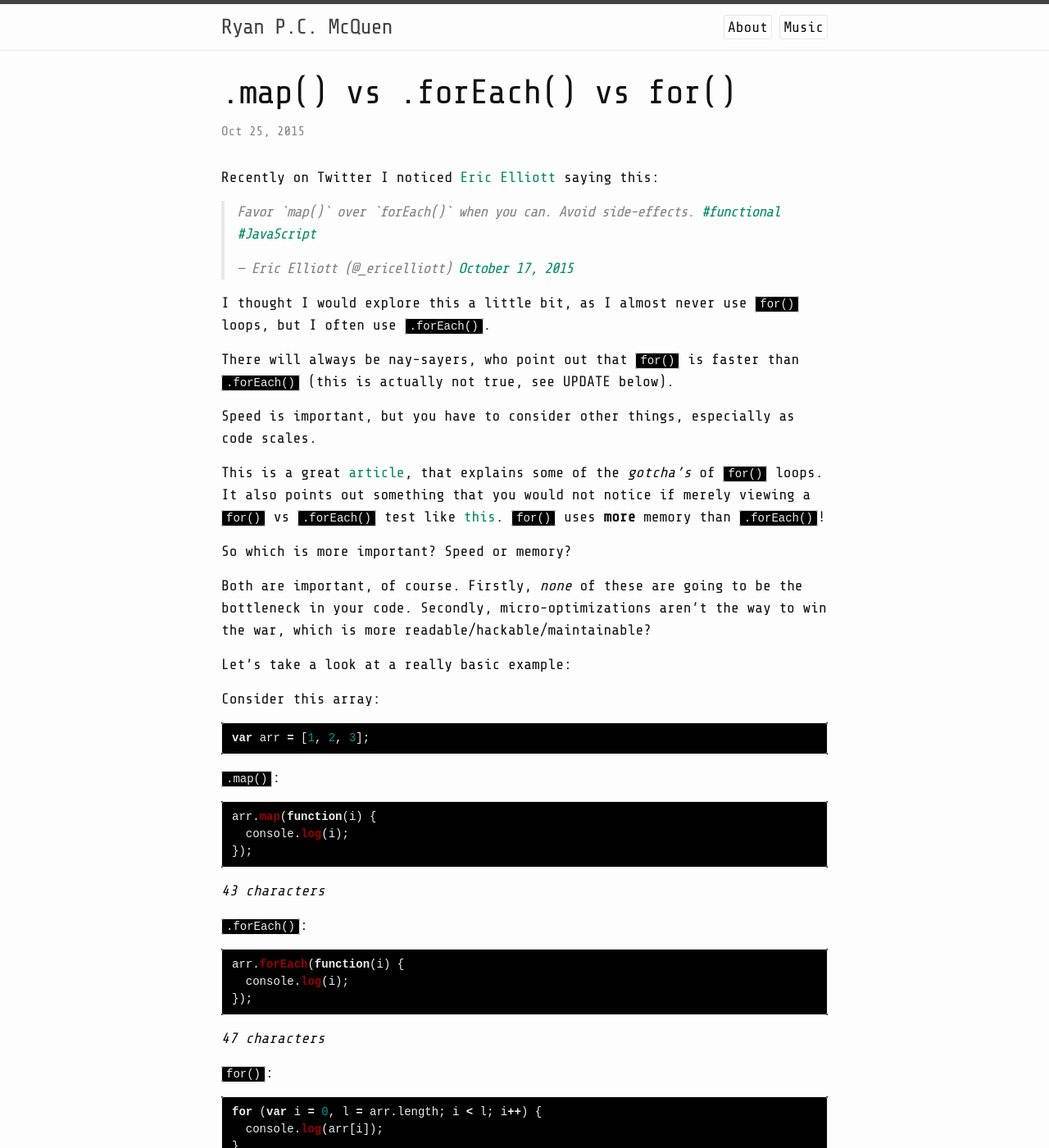
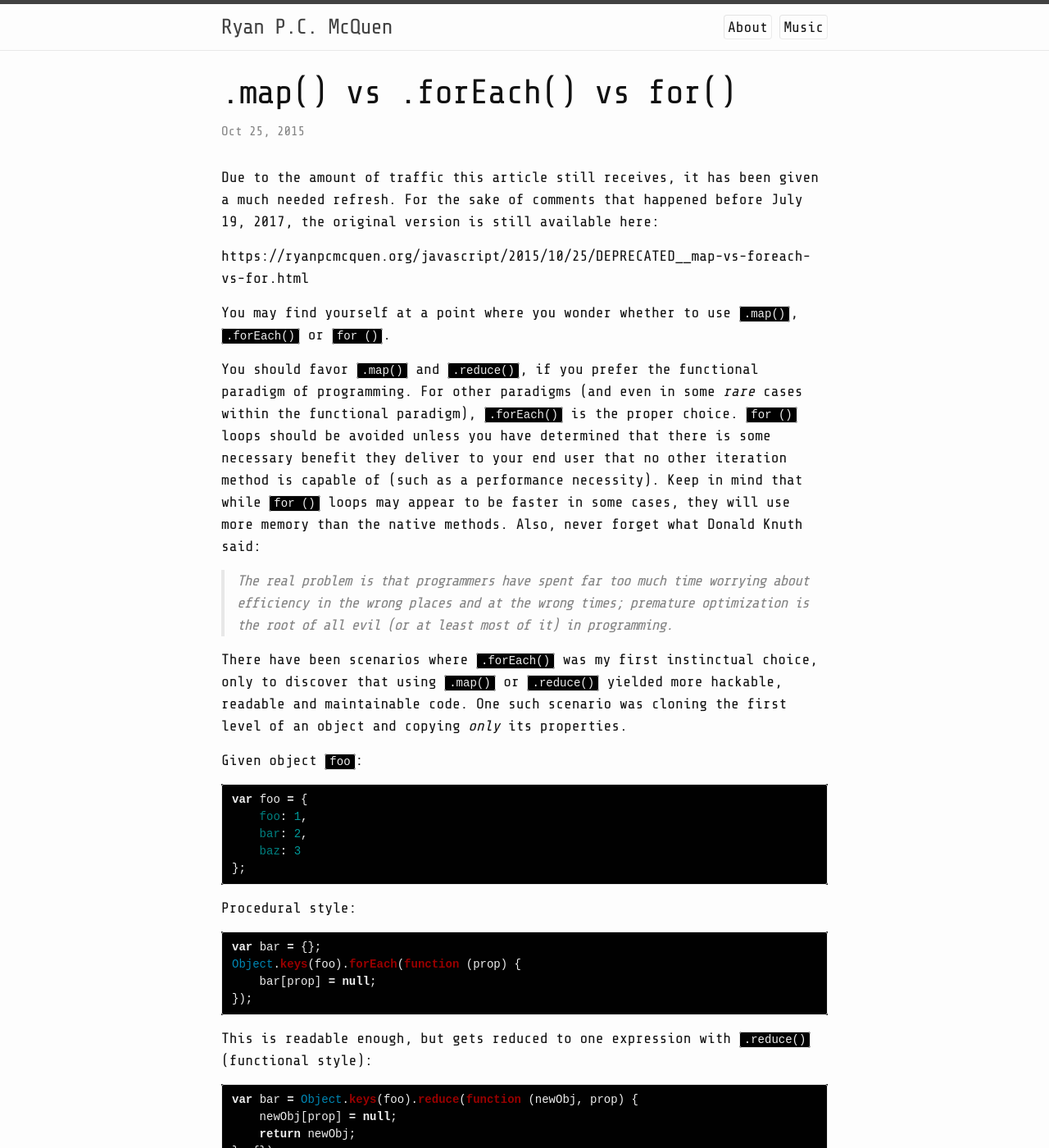
Before and after one commit to ryanpcmcquen/ryanpcmcquen.github.io, a Jekyll site: the page built from _posts/2015-10-25-map-vs-foreach-vs-for.md, in a window 1280 px wide and 1400 px high. Shown: the whole window at 82% size. Built offline with Jekyll 4.4.1, drawn with Linux system fonts in a browser that asks for light colours; a script that is not in the unit is left out; comment, search, counter and statistics services are not loaded; some of the changed text lies outside the part shown.

Commit message:
Rewrite!

````diff
--- a/_posts/2015-10-25-map-vs-foreach-vs-for.md
+++ b/_posts/2015-10-25-map-vs-foreach-vs-for.md
@@ -5,107 +5,88 @@ date: 2015-10-25 10:08:31
 categories: javascript
 ---
 
-Recently on Twitter I noticed [Eric Elliott](https://twitter.com/_ericelliott) saying this:
+Due to the amount of traffic this article still receives, it has been given a much needed refresh. For the sake of comments that happened before July 19, 2017, the original version is still available here:
 
-<blockquote class="twitter-tweet" lang="en"><p lang="en" dir="ltr">Favor `map()` over `forEach()` when you can. Avoid side-effects.&#10;<a href="https://twitter.com/hashtag/functional?src=hash">#functional</a> <a href="https://twitter.com/hashtag/JavaScript?src=hash">#JavaScript</a></p>&mdash; Eric Elliott (@_ericelliott) <a href="https://twitter.com/_ericelliott/status/655530013631107072">October 17, 2015</a></blockquote>
-<script async src="//platform.twitter.com/widgets.js" charset="utf-8"></script>
+https://ryanpcmcquen.org/javascript/2015/10/25/DEPRECATED__map-vs-foreach-vs-for.html
 
-I thought I would explore this a little bit, as I almost never use `for()` loops, but I often use `.forEach()`.
+You may find yourself at a point where you wonder whether to use `.map()`, `.forEach()` or `for ()`.
 
-There will always be nay-sayers, who point out that `for()` is faster than `.forEach()` (this is actually not true, see UPDATE below).
+You should favor `.map()` and `.reduce()`, if you prefer the functional paradigm of programming. For other paradigms (and even in some _rare_ cases within the functional paradigm), `.forEach()` is the proper choice. `for ()` loops should be avoided unless you have determined that there is some necessary benefit they deliver to your end user that no other iteration method is capable of (such as a performance necessity). Keep in mind that while `for ()` loops may appear to be faster in some cases, they will use more memory than the native methods. Also, never forget what Donald Knuth said:
 
-Speed is important, but you have to consider other things, especially as code scales.
+>The real problem is that programmers have spent far too much time worrying about efficiency in the wrong places and at the wrong times; premature optimization is the root of all evil (or at least most of it) in programming.
 
-This is a great [article](http://zsoltfabok.com/blog/2012/08/javascript-foreach/), that explains some of the *gotcha's* of `for()` loops. It also points out something that you would not notice if merely viewing a `for()` vs `.forEach()` test like [this](https://jsperf.com/for-vs-foreach/37). `for()` uses **more** memory than `.forEach()`!
+There have been scenarios where `.forEach()` was my first instinctual choice, only to discover that using `.map()` or `.reduce()` yielded more hackable, readable and maintainable code. One such scenario was cloning the first level of an object and copying _only_ its properties.
 
-So which is more important? Speed or memory?
+Given object `foo`:
 
-Both are important, of course. Firstly, *none* of these are going to be the bottleneck in your code. Secondly, micro-optimizations aren't the way to win the war, which is more readable/hackable/maintainable?
-
-Let's take a look at a really basic example:
-
-Consider this array:
-
-```javascript
-var arr = [1, 2, 3];
+```js
+var foo = {
+    foo: 1,
+    bar: 2,
+    baz: 3
+};
 ```
 
-`.map()`:
+Procedural style:
 
-```javascript
-arr.map(function(i) {
-  console.log(i);
+```js
+var bar = {};
+Object.keys(foo).forEach(function (prop) {
+    bar[prop] = null;
 });
 ```
 
-*43 characters*
+This is readable enough, but gets reduced to one expression with `.reduce()` (functional style):
 
-`.forEach()`:
+```js
+var bar = Object.keys(foo).reduce(function (newObj, prop) {
+    newObj[prop] = null;
+    return newObj;
+}, {});
+```
 
-```javascript
-arr.forEach(function(i) {
-  console.log(i);
+This focuses all of the assignment code into one expression!
+
+---
+
+Let's take a look at another example. Say we need to produce a new array and add `1` to each value in that array:
+
+```js
+var nums = [
+    5,
+    9,
+    7
+];
+```
+
+Procedural style:
+
+```js
+nums.forEach(function (num) {
+    return num + 1;
 });
 ```
 
-*47 characters*
+Functional style:
 
-`for()`:
-
-```javascript
-for (var i = 0, l = arr.length; i < l; i++) {
-  console.log(arr[i]);
-}
+```js
+var oneBetterThanNums = nums.map(function (num) {
+    return num + 1;
+});
 ```
 
-*70 characters*
+The idea here is to avoid transforming the original array, one of the pillars of functional design is to create something new when something changes.
 
-`.map()` and `.forEach()` are significantly less typing, they are also clearer to read, and they create their own scope, whereas the `for()` loop leaves us with `i` and `l` hanging around after everything is done, so we would need to write even more code to clean up after our `for()` loop!
+`.forEach()` operates on our original array. You may be wondering why that matters. The idea is that a functional application is easier to debug because data structures are treated as immutable entities. In other words, we know what the value of `nums` will be throughout our application. In the procedural style, the `nums` value is variable, which makes debugging more difficult. Any logic which considers `nums`, will also need to consider its current state, the functional version has no such issue.
 
-In other words, do yourself and your friends a favor:
+Another benefit of the `.map()` method here, is that it allows more hackability for the future. For instance, let's say you have decided to sort that array at some point, with `.map()`, you can merely chain on the `.sort()` method!
 
-Use `.forEach()` or `.map()`.
-
-Which leads us to the next argument. Why is `.map()` better than `.forEach()`?
-
-First point for `.map()`, is that it is faster than `.forEach()`. Although I noted earlier that speed is not the only consideration, in this case neither have the inherent issues of `for` loops.
-
-Secondly, the un-intended side effect you will run into with `.forEach()` is that it doesn't return an array. So if you want to be the coolest, functional JavaScript programmer on the block, `.map()` is your friend. In other words, `.forEach()` terminates chains, while `.map()` allows you to chain even more calls. Making you the coolest cat around town. Thanks to [Ross Allen](https://twitter.com/ssorallen) for some tips on explaining this. Here is a terrible example of method chaining:
-
-```javascript
-var arr = [1, 3, 2];
-
-console.log(
-  // This one works:
-  arr
-  .map(function (i) {
-    return i + i;
-  })
-  // Chaining!
-  .sort()
-);
-// => [ 2, 4, 6 ]
-
-console.log(
-  // This one does not:
-  arr
-  .forEach(function (i) {
-    return i + i;
-  })
-  // This is where forEach breaks:
-  .sort()
-);
-// => TypeError: Cannot read property 'sort' of undefined
+```js
+var oneBetterThanNums = nums.map(function (num) {
+    return num + 1;
+}).sort();
 ```
 
-[Fiddle](https://jsfiddle.net/ryanpcmcquen/tdkp2wvo/)
+Thanks for reading!
 
-Although this is a lame example, it does show the limitations of `.forEach()` as opposed to `.map()`.
-
-Let me know in the comments what you prefer and why, thanks for reading!
-
-TL;DR
-
-`.map()` > `.forEach()` > `for()`
-
-UPDATE 2016.05.24: `.map()` is actually the fastest of all 3 in certain JavaScript engines (like [Mozilla's SpiderMonkey](https://developer.mozilla.org/en-US/docs/Mozilla/Projects/SpiderMonkey)). I advise *always* using `map`.
+Which methods do you prefer and why?
````
